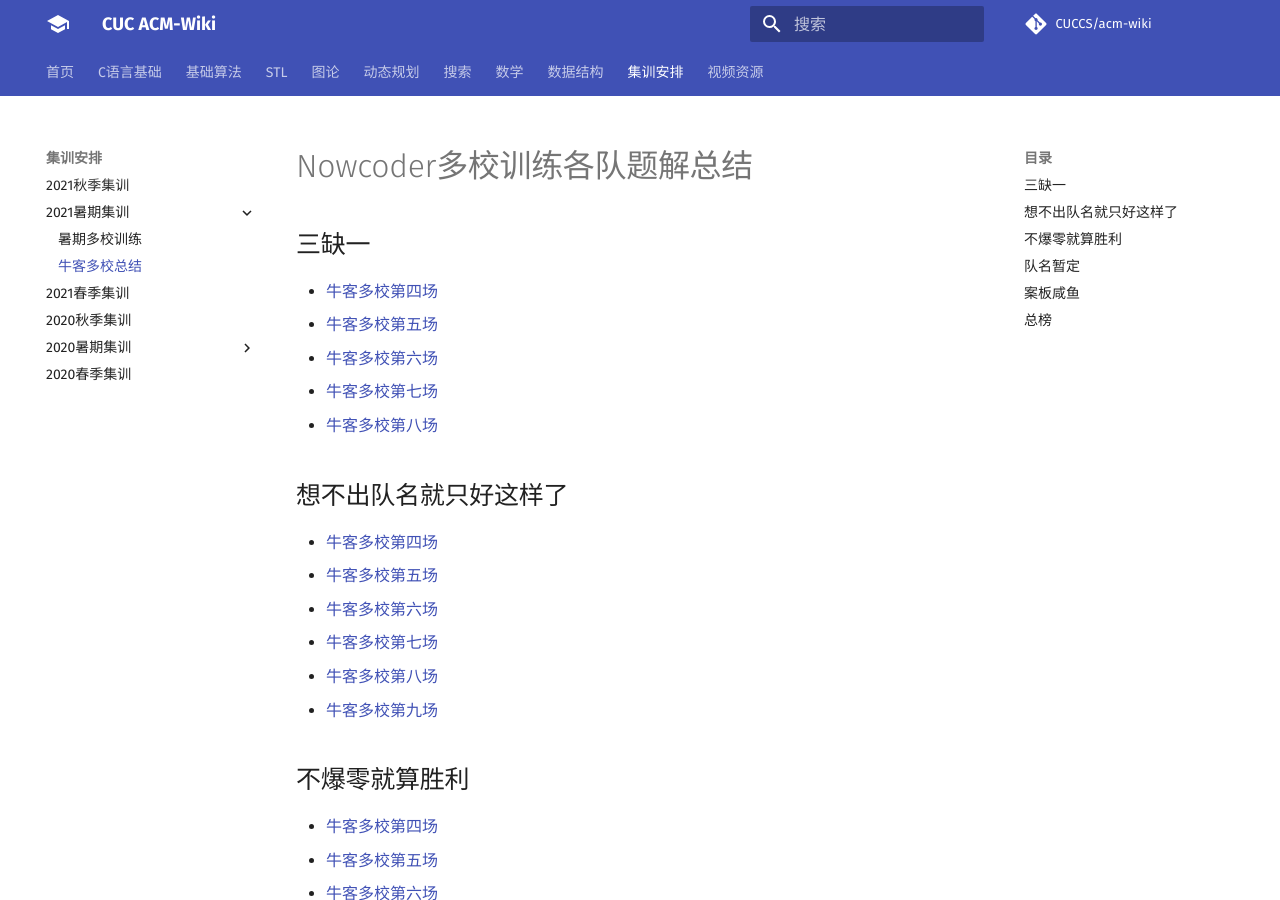
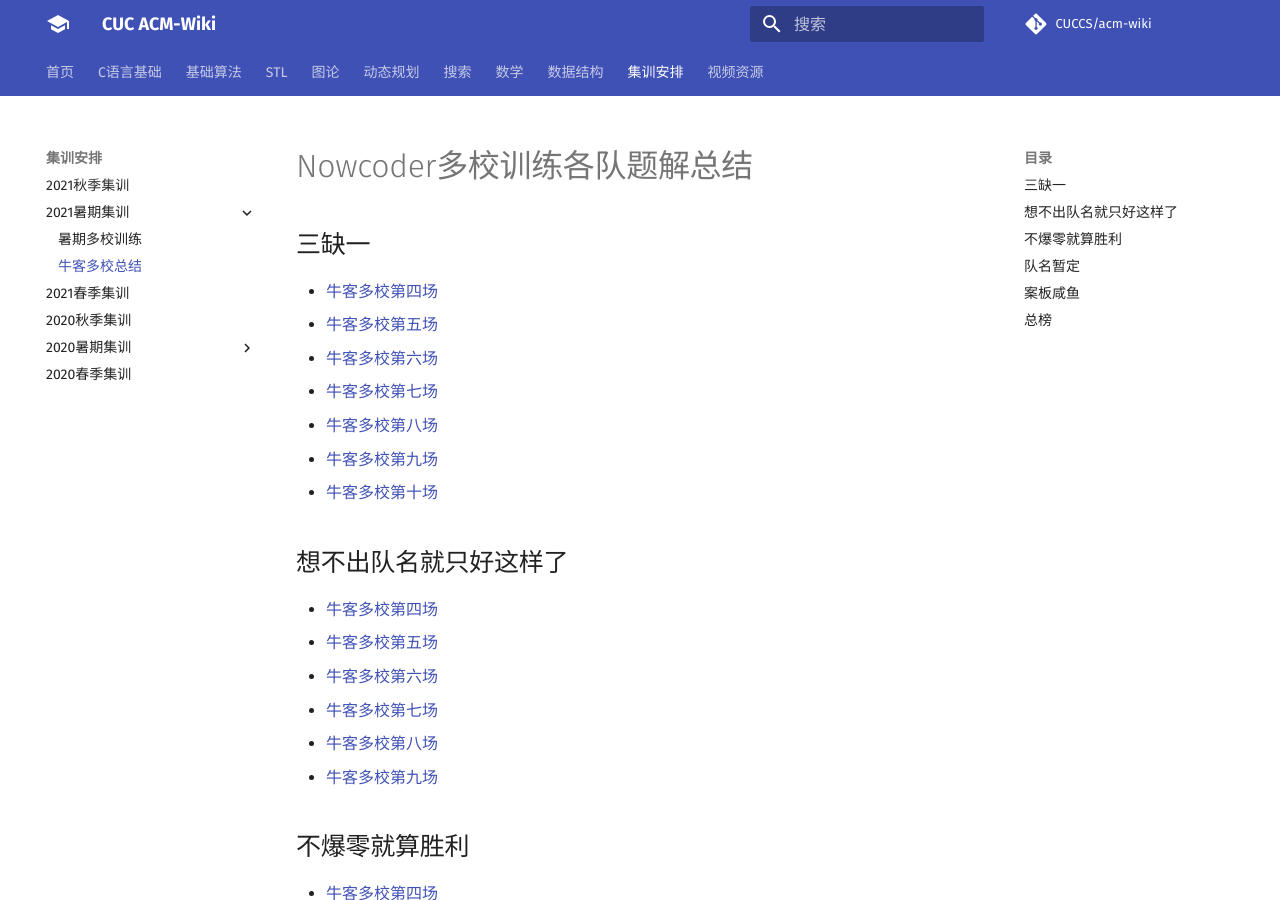
Before and after one commit to CUCCS/acm-wiki, an MkDocs documentation site: the page built from docs/training/2021Summer/nowcoder.md, in a window 1280 px wide and 900 px high. Built offline with MkDocs 1.6.1 and Material for MkDocs 9.7.7, drawn with Linux system fonts in a browser that asks for light colours; formulas are drawn with MathJax 3; comment, search, counter and statistics services are not loaded.

Commit message:
更新了各队题解

```diff
--- a/docs/training/2021Summer/nowcoder.md
+++ b/docs/training/2021Summer/nowcoder.md
@@ -7,6 +7,8 @@
 - [牛客多校第六场](https://github.com/KyireQi/2021Nowcoder-Training-Solutions/blob/Code-At-Three/Nowcoder多校第六场.md)
 - [牛客多校第七场](https://github.com/KyireQi/2021Nowcoder-Training-Solutions/blob/Code-At-Three/Nowcoder多校第七场.md)
 - [牛客多校第八场](https://github.com/KyireQi/2021Nowcoder-Training-Solutions/blob/Code-At-Three/Nowcoder多校第八场.md)
+- [牛客多校第九场](https://github.com/KyireQi/2021Nowcoder-Training-Solutions/blob/Code-At-Three/Nowcoder多校第九场.md)
+- [牛客多校第十场](https://github.com/KyireQi/2021Nowcoder-Training-Solutions/blob/Code-At-Three/Nowcoder多校第十场.md)
 
 ## 想不出队名就只好这样了
 
```
